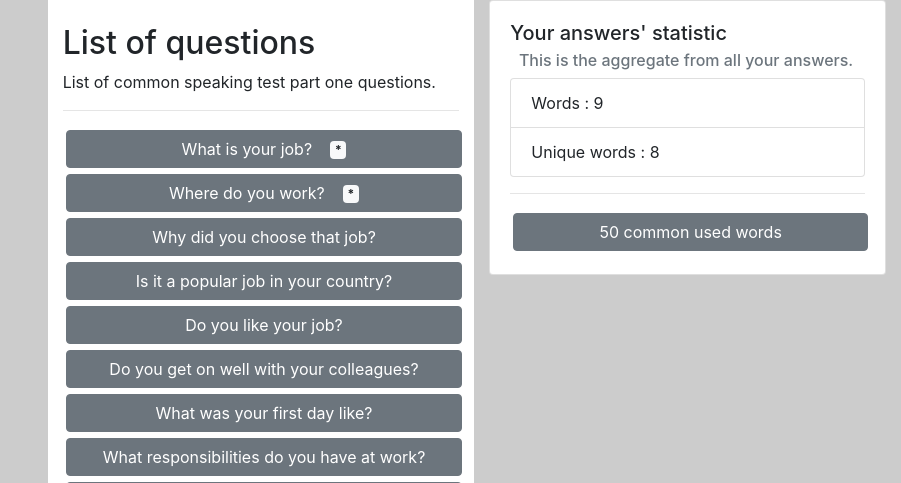
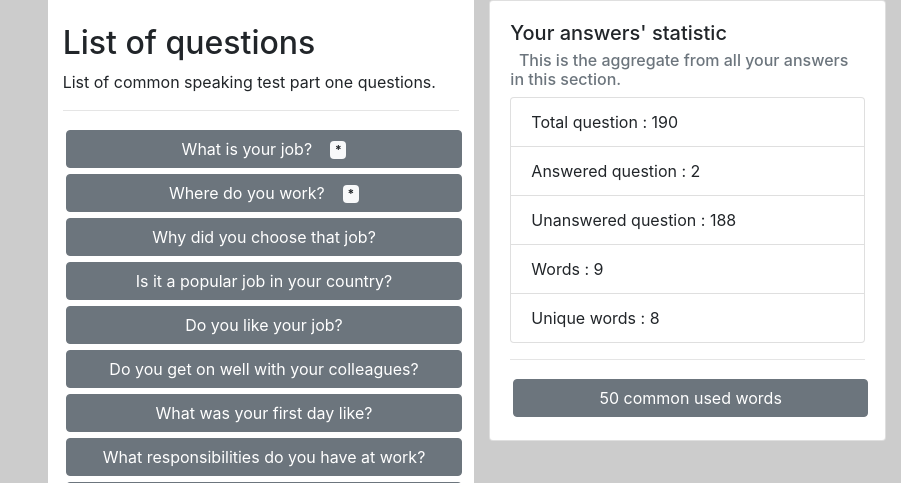
Before and after one commit to tokint/ieltsprep, a Django app: page /sp1/ in a window 1280 px wide. Shown: the part 56-539 px from the top of the page, without its empty margins (379-1280 px from the left). Run offline with Django 3.2, Linux system fonts and the light colour scheme; a user stored in the database is signed in; data comes from the database, SQL or seed files in the repository; some libraries are stand-ins or nearby versions.

Commit message:
Add more statistic

```diff
--- a/speakp1app/templates/speakp1app/index.html
+++ b/speakp1app/templates/speakp1app/index.html
@@ -68,8 +68,11 @@
         <div class="card">
           <div class="card-body">
             <h5 class="card-title">Your answers' statistic</h5>
-            <h6 class="card-subtitle mb-2 text-muted">&nbsp;&nbsp;This is the aggregate from all your answers.</h6>
+            <h6 class="card-subtitle mb-2 text-muted">&nbsp;&nbsp;This is the aggregate from all your answers in this section.</h6>
             <ul class="list-group">
+              <li class="list-group-item">Total question : {{ topic_list|length }}</li>
+              <li class="list-group-item">Answered question : {{ answered.0 }}</li>
+              <li class="list-group-item">Unanswered question : {{ answered.1 }}</li>
               <li class="list-group-item">Words : {{answers.wc}}</li>
               <li class="list-group-item">Unique words : {{answers.uwc}}</li>
             </ul>
--- a/speakp1app/views.py
+++ b/speakp1app/views.py
@@ -14,12 +14,14 @@ def index(request):
     full_topic_list = Ieltsspeakingp1topic.objects.all().values('id', 'sp1topic', 'answers__answer', 'answers__id', 'answers__uid')
     topic_list = [] # collect questions and answers for current user
     list_in = [] # collect question id which is added in topic_list
-    all_answers = ''
+    all_answers = '' # all answers for staistic
+    answered_count = 0
     for topic in full_topic_list :
         if topic['answers__uid'] == request.user.id : # question is answered by current user
             topic_list.append(topic)
             list_in.append(topic['id'])
-            all_answers += topic['answers__answer'] + " "
+            all_answers += topic['answers__answer'] + " " # all answers for staistic
+            answered_count +=1
         elif topic['answers__uid'] == None: # questions without any answers
             topic_list.append(topic)
             list_in.append(topic['id'])
@@ -33,7 +35,7 @@ def index(request):
     ua = UserAnswers(all_answers)
     wcount = ua.words_count
     topic_list = sorted(topic_list, key=itemgetter('id'))
-    context = {'topic_list': topic_list, 'answers' : wcount}
+    context = {'topic_list': topic_list, 'answers' : wcount, 'answered': [answered_count, len(topic_list)-answered_count]}
     return render(request, 'speakp1app/index.html', context)
 
 def topicdetail(request, topic_id):
```
